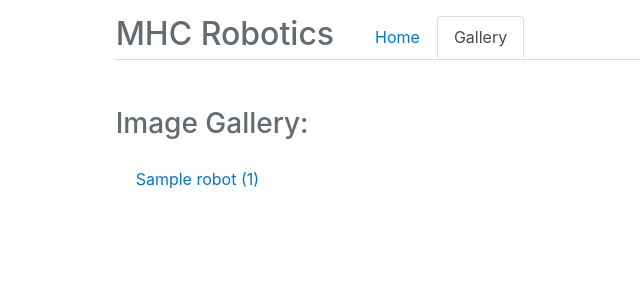
After one commit to ftPeter/multibotserver, a Django app: page /gallery in a window 1280 px wide. The commit adds this page. Shown: the top 300 px of the page, without its empty margins (6-646 px from the left). Run offline with Django 3.2, Linux system fonts and the light colour scheme; tables that the repository leaves empty hold one stand-in row (values such as "Sample post"); data that the repository does not hold is empty; some libraries are stand-ins or nearby versions.

Commit message:
Upload static gallery to server and display gallery of each robot

```diff
--- a/bigboard/admin.py
+++ b/bigboard/admin.py
@@ -4,4 +4,4 @@ from .models import *
 # Register your models here.
 admin.site.register(Robot)
 admin.site.register(RobotTypeA)
-admin.site.register(RobotTypeB)
+admin.site.register(Image)
--- a/bigboard/models.py
+++ b/bigboard/models.py
@@ -1,26 +1,25 @@
 from polymorphic.models import PolymorphicModel
 from django.db import models
+from datetime import datetime
 
 # Create your models here.
 class Robot(models.Model):
     name = models.CharField(max_length=200)
     ip = models.CharField(max_length=200)
     time = models.CharField(max_length=200)
-    type = models.ForeignKey('RobotType', on_delete=models.CASCADE,)
+    type = models.OneToOneField('RobotType', on_delete=models.CASCADE,)
 
 class RobotType(PolymorphicModel):
     pass
 
 class RobotTypeA(RobotType):
     typeName = models.CharField(max_length=200, default='TypeA', editable=False)
-    actions = models.CharField(max_length=200, default='Change Color, Check Battery', editable=False)
+    actions = models.CharField(max_length=200, default='Change Color, Check Battery, Take Picture', editable=False)
 
     def get_actions(self):
         return self.actions.split(", ")
 
-class RobotTypeB(RobotType):
-    typeName = models.CharField(max_length=200, default='TypeB', editable=False)
-    actions = models.CharField(max_length=200, default='Change Color, Check Battery', editable=False)
-
-    def get_actions(self):
-        return self.actions.split(", ")
+class Image(models.Model):
+    image = models.ImageField(upload_to='media')
+    timestamp = models.DateTimeField(default=datetime.now)
+    robot = models.ForeignKey(RobotTypeA, on_delete=models.CASCADE, related_name='gallery')
--- a/bigboard/static/js/home.js
+++ b/bigboard/static/js/home.js
@@ -8,7 +8,7 @@ $(function(){
 
         action = $("#" + robotId + "-action").val().replace(/\s/g, '').toLowerCase();
         $.ajax({
-            url: action + '/' + robotId,
+            url: robotId + '/' + action,
             type: 'post',
             dataType: 'json',
             data: {
--- /dev/null
+++ b/bigboard/templates/gallery.html
@@ -0,0 +1,24 @@
+{% extends "index.html" %}
+{% block title %}MHC Robotics | Gallery{% endblock %}
+
+{% block nav %}
+      <li class="nav-item">
+        <a class="nav-link" href="/">Home</a>
+      </li>
+      <li class="nav-item">
+        <a class="nav-link active" href="/gallery">Gallery</a>
+      </li>
+{% endblock %}
+
+{% block content %}
+<div class="mt-5 mb-3">
+    <span class="h3 text-muted mr-4 align-middle">Image Gallery: </span>
+</div>
+<div>
+    <ul class="list-group list-group-flush">
+        {% for robot in robots %}
+          <li class="list-group-item"><a href="gallery/{{robot.pk}}">{{robot.name}} ({{robot.type.gallery.all.count}})</a></li>
+        {% endfor %}
+    </ul>
+</div>
+{% endblock %}
--- /dev/null
+++ b/bigboard/templates/index.html
@@ -0,0 +1,40 @@
+<!DOCTYPE html>
+<html lang="en">
+  <head>
+      {% load static %}
+    <meta charset="utf-8">
+    <meta http-equiv="X-UA-Compatible" content="IE=edge">
+    <meta name="viewport" content="width=device-width, initial-scale=1">
+
+    <title>{% block title %}{% endblock %}</title>
+
+    <link href="{% static 'css/bootstrap.min.css' %}" rel="stylesheet">
+    <link href="{% static 'css/style.css' %}" rel="stylesheet">
+
+  </head>
+  <body>
+
+    <div class="container-fluid">
+	<div class="row">
+        <div class="col-md-1"></div>
+		<div class="col-md-10 mt-3">
+            <ul class="nav nav-tabs">
+
+            <h2 class="text-muted mr-4">
+                MHC Robotics
+            </h2>
+            {% block nav %}
+            {% endblock %}
+            </ul>
+
+            {% block content %}
+            {% endblock %}
+		</div>
+	</div>
+</div>
+    <script src="{% static 'js/jquery.min.js' %}"></script>
+    <script src="{% static 'js/bootstrap.min.js' %}"></script>
+    <script src="{% static 'js/scripts.js' %}"></script>
+    <script src="{% static 'js/home.js' %}"></script>
+  </body>
+</html>
--- a/bigboard/urls.py
+++ b/bigboard/urls.py
@@ -5,5 +5,8 @@ from . import views
 urlpatterns = [
     path('', views.home, name='home'),
     path('refresh', views.refresh_robot_data, name='refresh'),
-    path('<str:action>/<int:pk>', views.perform_action, name='perform_action'),
+    path('<int:pk>/uploadimage', views.upload_image, name='upload_image'),
+    path('<int:pk>/<str:action>', views.perform_action, name='perform_action'),
+    path('gallery/<int:pk>', views.show_indiv_gallery, name='indiv_gallery'),
+    path('gallery', views.show_gallery, name='gallery')
 ]
--- a/bigboard/views.py
+++ b/bigboard/views.py
@@ -8,9 +8,9 @@ import re
 from datetime import datetime
 from .models import *
 
+### HOMEPAGE
 def home(request):
     robots = Robot.objects.all()
-
     active = []
     inactive = []
     for robot in robots:
@@ -19,18 +19,16 @@ def home(request):
             datetime_obj = datetime.strptime(time, '%Y-%m-%d_%H-%M-%S').replace(tzinfo=None)
             now = datetime.now(pytz.timezone('US/Eastern')).replace(tzinfo=None)
             difference = (now - datetime_obj).total_seconds() / 60.0
-
             if difference <= 15:
                 active.append(robot)
             else:
                 inactive.append(robot)
-
         except Exception:
             inactive.append(robot)
-
     return render(request, 'home.html', {'activeRobots': active, 'inactiveRobots': inactive})
 
 
+#### REFRESH DATABASE
 @method_decorator(csrf_exempt)
 def refresh_robot_data(request):
     ssh = paramiko.SSHClient()
@@ -48,8 +46,8 @@ def refresh_robot_data(request):
             update_database(output)
     except Exception:
         result['error'] = 'Failed to connect/fetch data from server.'
+    return JsonResponse(result)
 
-    return JsonResponse(result)
 
 def update_database(output):
     robot = {}
@@ -64,15 +62,15 @@ def update_database(output):
                 rb.save()
             except Robot.DoesNotExist:
                 rb = Robot(ip=robot['ip'], name=robot['robot'], time=robot['time'])
-                if len(robot['robot']) > 5:
-                    rb.type = RobotTypeA.objects.create()
-                else:
-                    rb.type = RobotTypeB.objects.create()
+                rb.type = RobotTypeA.objects.create()
                 rb.save()
             robot = {}
 
+
+
+### PERFORM ACTION ON A ROBOT
 @method_decorator(csrf_exempt)
-def perform_action(request, action, pk):
+def perform_action(request, pk, action):
     input = request.POST.get('input', None)
     result = {}
     try:
@@ -92,12 +90,17 @@ def perform(robot, action, input, result):
     ssh.set_missing_host_key_policy(paramiko.AutoAddPolicy())
     try:
         ssh.connect(robot.ip, 22, "mhc", "mhcrobots", timeout=5)
+
         command = ["cd multi-robotics/MRS-Controller/romi_utilities/"]
-
         if action == "changecolor":
             command.append("python3 pixel_utility.py " + input)
         elif action == "checkbattery":
             command.append("python3 battery_utility.py")
+        elif action == "takepicture":
+            command.append("cd /home/mhc/multi-robotics/gallery/")
+            c = 'curl -i -X POST -H "Content-Type: multipart/form-data" -F "data=@1.png" '
+            c += 'http://multibot.cs.mtholyoke.edu/' + str(robot.id) + '/uploadimage'
+            command.append(c)
 
         (stdin, stdout, stderror) = ssh.exec_command('; '.join(command), timeout=5)
         if len(stderror.readlines()) > 0:
@@ -107,3 +110,41 @@ def perform(robot, action, input, result):
 
     except Exception:
         result['error'] = 'Cannot connect to robot ' + robot.name
+
+
+
+### GALLERY IMAGE OF ROBOTS
+def show_gallery(request):
+    robots = [robot.robot for robot in RobotTypeA.objects.all()]
+    return render(request, 'gallery.html', {'robots': robots})
+
+def show_indiv_gallery(request, pk):
+    try:
+        robot = Robot.objects.get(id=pk)
+        allActions = robot.type.actions.replace(' ', '').lower()
+        if 'takepicture' in allActions:
+            return render(request, 'indiv_gallery.html', {'robot': robot})
+        else:
+            return render(request, 'error.html', {'error': 'Robot ' + robot.name + ' does not have a gallery'})
+    except Robot.DoesNotExist:
+        return render(request, 'error.html', {'error': 'Robot with id ' + str(pk) + ' does not exist'})
+
+
+
+
+### A ROBOT UPLOAD AN IMAGE TO ITS GALLERY
+@method_decorator(csrf_exempt)
+def upload_image(request, pk):
+    result = {}
+    if request.method == 'POST':
+        data = request.FILES.get('data')
+        try:
+            robot = Robot.objects.get(id=pk)
+            allActions = robot.type.actions.replace(' ', '').lower()
+            if 'takepicture' in allActions:
+                Image.objects.create(image=data, robot=robot.type)
+            else:
+                result['error'] = "Robot with id " + str(pk) + " cannot TakePicture"
+        except Robot.DoesNotExist:
+            result['error'] = "Robot with id " + str(pk) + " does not exist"
+    return JsonResponse(result)
--- a/multibotserver/urls.py
+++ b/multibotserver/urls.py
@@ -13,11 +13,12 @@ Including another URLconf
     1. Import the include() function: from django.conf.urls import url, include
     2. Add a URL to urlpatterns:  url(r'^blog/', include('blog.urls'))
 """
-from django.conf.urls import include
-from django.conf.urls import url
+from django.conf.urls import include, url
 from django.contrib import admin
+from django.conf import settings
+from django.conf.urls.static import static
 
 urlpatterns = [
     url(r'^admin/', admin.site.urls),
     url(r'^', include('bigboard.urls')),
-]
+] + static(settings.MEDIA_URL, document_root=settings.MEDIA_ROOT)
```
Also changed, not shown: bigboard/templates/error.html (added, +18 -0 lines), bigboard/templates/home.html (+12 -32 lines), bigboard/templates/indiv_gallery.html (added, +25 -0 lines), multibotserver/settings.py (+6 -1 lines).
